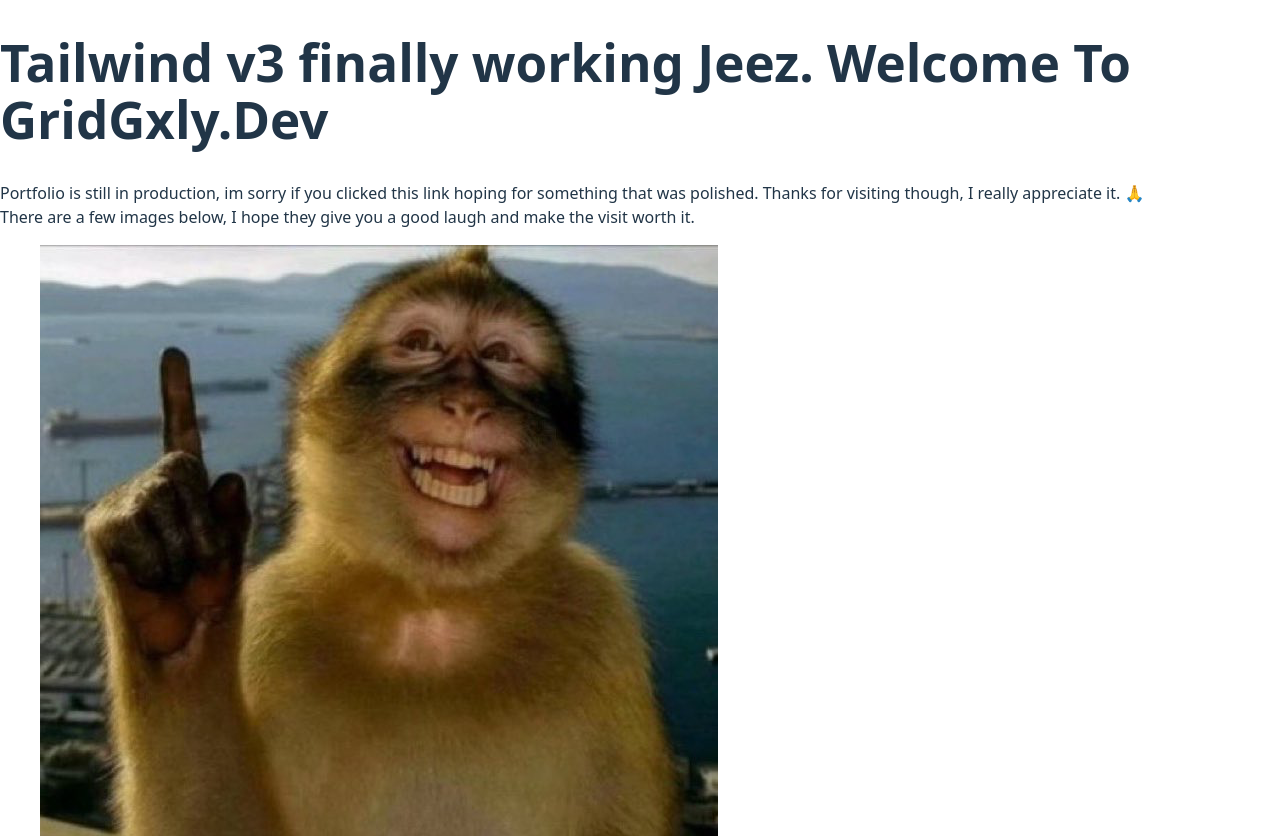
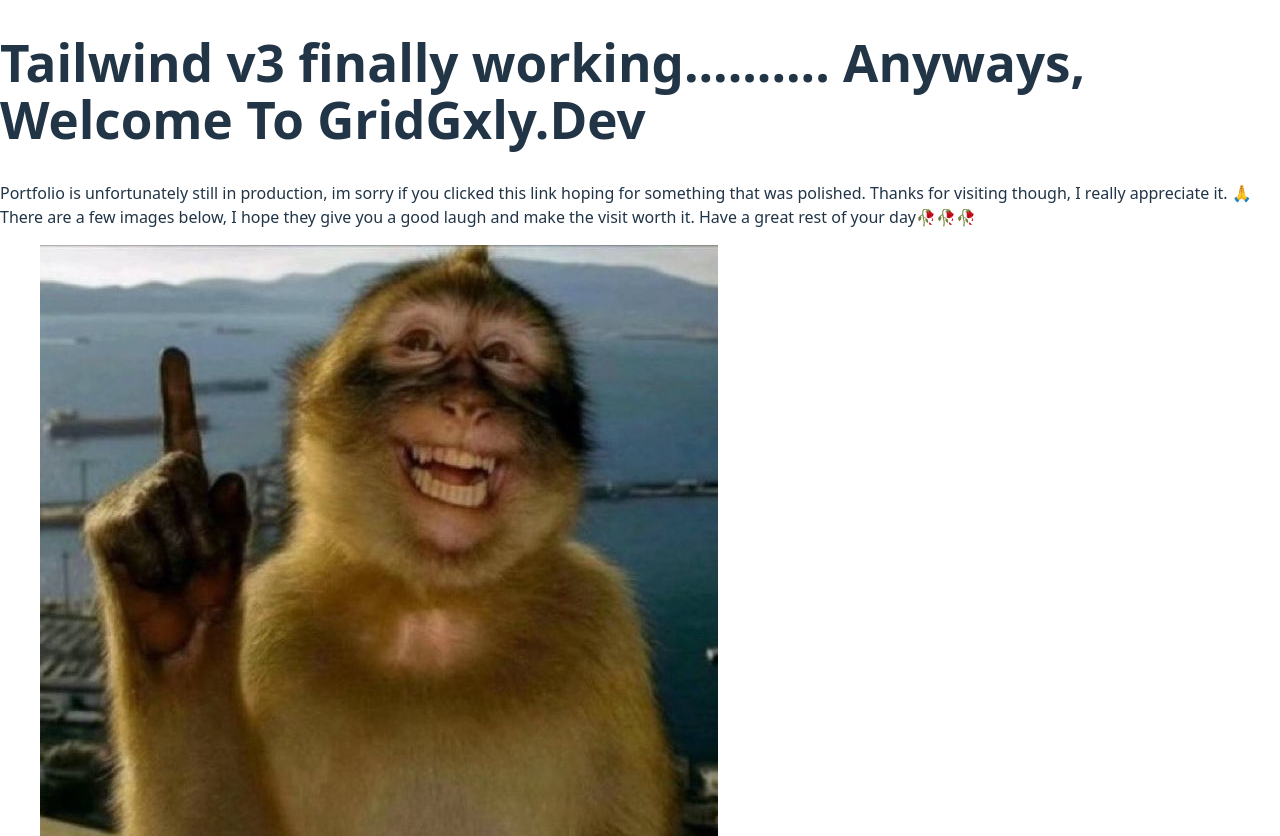
Before and after one commit to GridGxly/Portfolio, a React app: page / in a window 1280 px wide. Shown: the top 836 px of the page. Built offline with nearby package versions, Linux system fonts and the light colour scheme; the HTML template or start-up script is replaced by a standard one.

Commit message:
small app.jsx nitpicks

```diff
--- a/src/App.jsx
+++ b/src/App.jsx
@@ -10,14 +10,14 @@
     <main className="min-h-screen bg-neutral-900 text-neutral-100 flex items-center">
       <div className="mx-auto w-full max-w-5xl px-6 py-16">
         <h1 className="text-4xl sm:text-6xl font-extrabold tracking-tight">
-          Tailwind v3 finally working Jeez. Welcome To GridGxly.Dev
+          Tailwind v3 finally working.......... Anyways, Welcome To GridGxly.Dev
         </h1>
 
         <p className="mt-6 text-lg text-neutral-300 max-w-2xl">
-          Portfolio is still in production, im sorry if you clicked this link hoping for something that was polished. Thanks for visiting though, I really appreciate it. 🙏
+          Portfolio is unfortunately still in production, im sorry if you clicked this link hoping for something that was polished. Thanks for visiting though, I really appreciate it. 🙏
           <br />
           <span className="inline-block mt-2">
-            There are a few images below, I hope they give you a good laugh and make the visit worth it.
+            There are a few images below, I hope they give you a good laugh and make the visit worth it. Have a great rest of your day🥀🥀🥀
           </span>
         </p>
 
```
Also changed, not shown: tailwind.config.js (+3 -5 lines).
